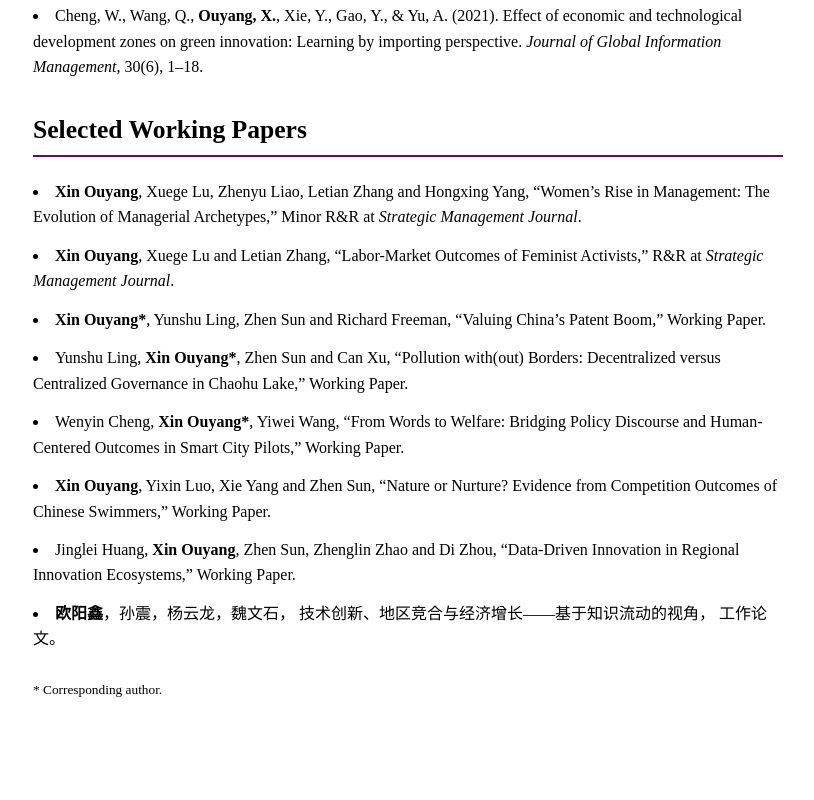
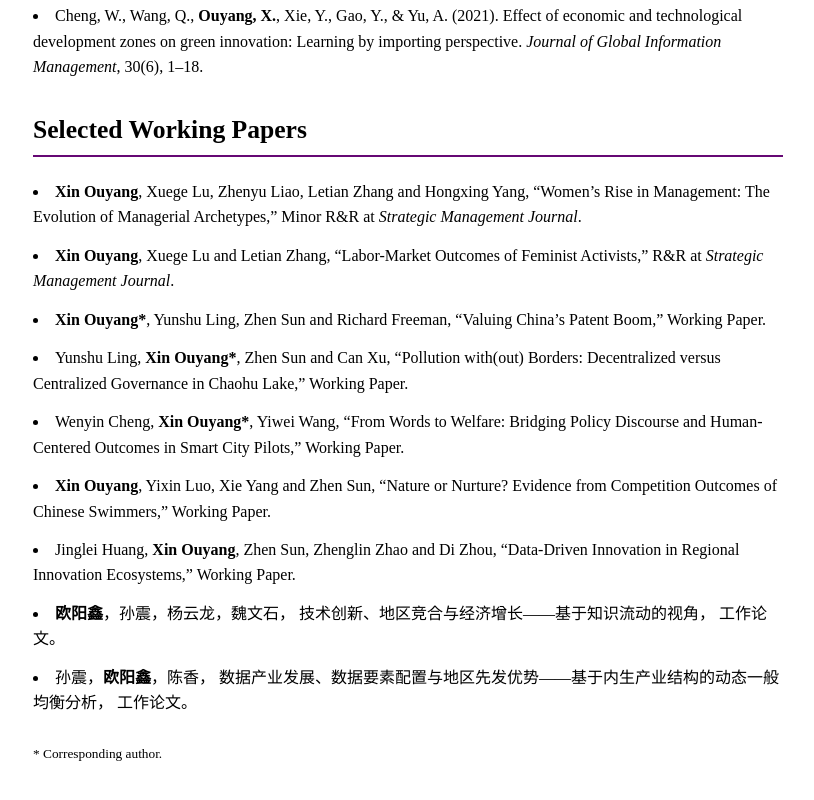
Before and after one commit to xinouyang-oyx/xinouyang-oyx.github.io, a plain HTML site: page papers.html in a window 1280 px wide. Shown: the part 855-1655 px from the top of the page, without its empty margins (232-1046 px from the left). Before the commit the page ends 1617 px from the top, so only its background shows below. Drawn offline with Linux system fonts and the light colour scheme.

Commit message:
Update papers.html

```diff
--- a/papers.html
+++ b/papers.html
@@ -141,6 +141,12 @@
       工作论文。
     </li>
 
+    <li>
+      孙震，<b>欧阳鑫</b>，陈香，
+      数据产业发展、数据要素配置与地区先发优势——基于内生产业结构的动态一般均衡分析，
+      工作论文。
+    </li>
+
   </ul>
 
   <p>
```
